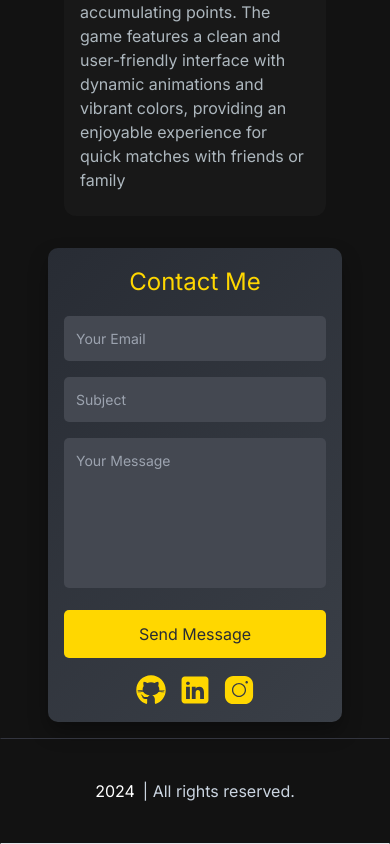
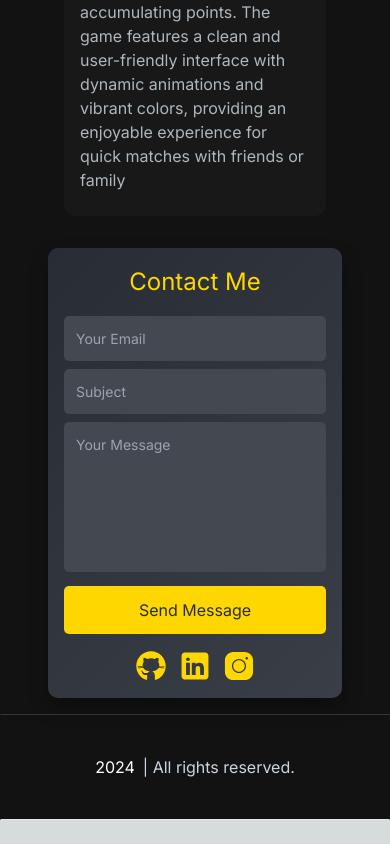
Before and after one commit to sam-chris-fullstack-engineer/Portfolio-website, a Next.js app: page / in a window 390 px wide. Shown: the part 5025-5869 px from the top of the page. After the commit the page ends 5845 px from the top, so only its background shows below. Built offline with nearby package versions, Linux system fonts and the light colour scheme.

Commit message:
changed email section UI for fixing mobile view form validation

```diff
--- a/src/app/components/EmailSection.jsx
+++ b/src/app/components/EmailSection.jsx
@@ -36,7 +36,7 @@ const Title = styled.h1`
 const Input = styled.input`
   width: 100%;
   padding: 1rem;
-  margin-bottom: 1rem;
+  margin-bottom: 0.5rem; /* Adjusted margin to accommodate error message */
   border: none;
   border-radius: 5px;
   background-color: #444851;
@@ -59,7 +59,7 @@ const Input = styled.input`
 const Textarea = styled.textarea`
   width: 100%;
   padding: 1rem;
-  margin-bottom: 1rem;
+  margin-bottom: 0.5rem; /* Adjusted margin to accommodate error message */
   border: none;
   border-radius: 5px;
   background-color: #444851;
@@ -116,6 +116,13 @@ const SocialIcons = styled.div`
     gap: 0.75rem;
     margin-top: 1rem;
   }
+`;
+
+const ErrorText = styled.p`
+  color: red;
+  font-size: 0.875rem;
+  margin-bottom: 0.5rem; /* Space above the input */
+  text-align: left;
 `;
 
 const EmailSection = forwardRef((props, ref) => {
@@ -236,6 +243,7 @@ const EmailSection = forwardRef((props, ref) => {
     <Container ref={ref}>
       <Title>Contact Me</Title>
       <form onSubmit={handleSubmit}>
+        {errors.email && <ErrorText>*{errors.email}</ErrorText>}
         <Input
           name="email"
           type="email"
@@ -243,13 +251,8 @@ const EmailSection = forwardRef((props, ref) => {
           onChange={handleChange}
           onBlur={handleBlur}
           placeholder="Your Email"
-          className={errors.email && "error"}
         />
-        {errors.email && (
-          <p style={{ color: "red", fontSize: "0.875rem", textAlign: "center" }}>
-            *{errors.email}
-          </p>
-        )}
+        {errors.subject && <ErrorText>*{errors.subject}</ErrorText>}
         <Input
           name="subject"
           type="text"
@@ -257,13 +260,8 @@ const EmailSection = forwardRef((props, ref) => {
           onChange={handleChange}
           onBlur={handleBlur}
           placeholder="Subject"
-          className={errors.subject && "error"}
         />
-        {errors.subject && (
-          <p style={{ color: "red", fontSize: "0.875rem", textAlign: "center" }}>
-            *{errors.subject}
-          </p>
-        )}
+        {errors.message && <ErrorText>*{errors.message}</ErrorText>}
         <Textarea
           name="message"
           value={formData.message}
@@ -271,13 +269,7 @@ const EmailSection = forwardRef((props, ref) => {
           onBlur={handleBlur}
           placeholder="Your Message"
           rows="6"
-          className={errors.message && "error"}
         />
-        {errors.message && (
-          <p style={{ color: "red", fontSize: "0.875rem", textAlign: "center" }}>
-            *{errors.message}
-          </p>
-        )}
         <Button type="submit" disabled={isLoading}>
           {isLoading ? "Sending..." : "Send Message"}
         </Button>
@@ -294,9 +286,19 @@ const EmailSection = forwardRef((props, ref) => {
         </a>
       </SocialIcons>
       {emailSubmitted && (
-        <div style={{ textAlign: "center", marginTop: "2rem" }}>
-          <h2>Thank You!</h2>
-          <p>Your message has been sent successfully.</p>
+        <div className="fixed inset-0 flex items-center justify-center z-50 p-4 bg-opacity-75 bg-gray-900">
+          <div className="bg-white rounded-lg shadow-lg p-6 max-w-xs w-full">
+            <h2 className="text-lg font-semibold text-gray-800 mb-2">
+              Hooray!🎉
+            </h2>
+            <p className="text-gray-600 mb-4">Your message has been sent successfully.</p>
+            <button
+              onClick={() => setEmailSubmitted(false)}
+              className="w-full bg-yellow-700 hover:bg-yellow-900 text-white py-2 rounded-lg transition-colors duration-300"
+            >
+              Close
+            </button>
+          </div>
         </div>
       )}
     </Container>
```
